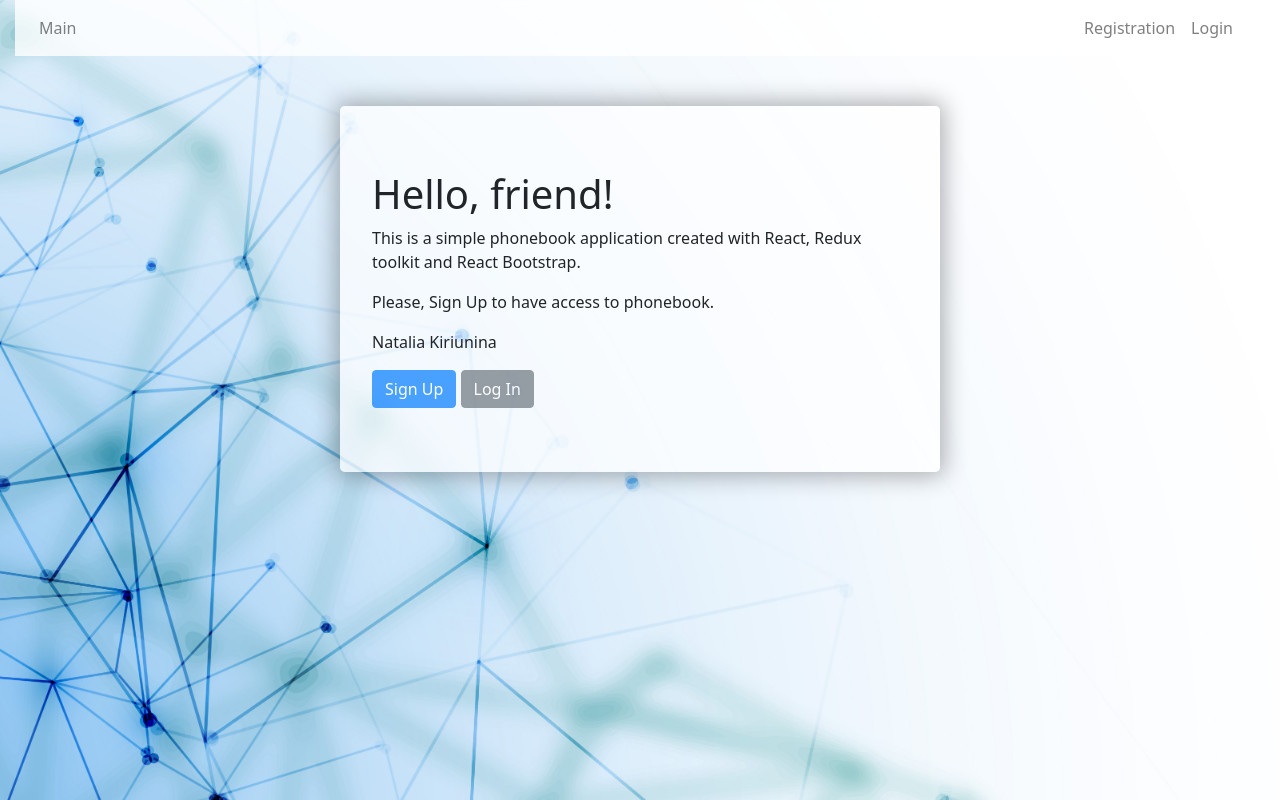
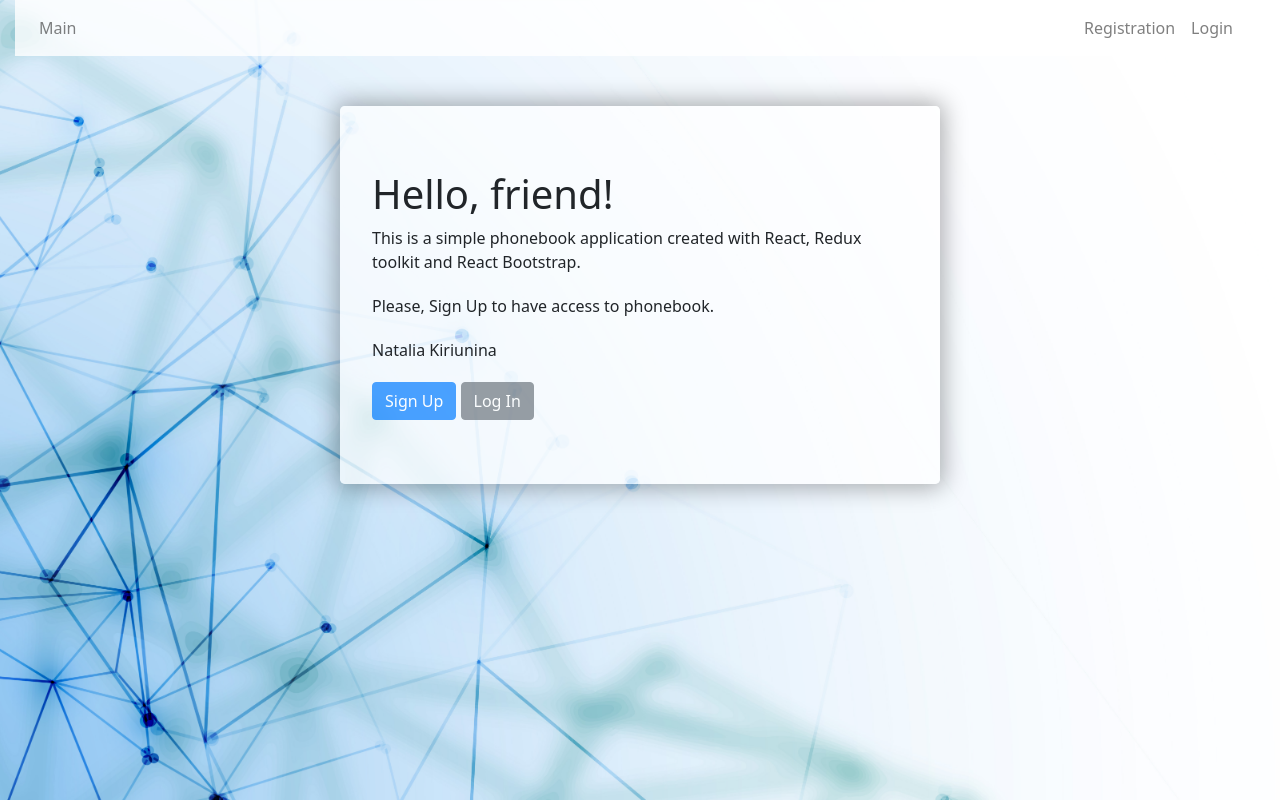
Before and after one commit to nat-kir/goit-react-hw-08-phonebook, a React (Create React App) app: page / in a window 1280 px wide. Built offline with nearby package versions, Linux system fonts and the light colour scheme.

Commit message:
bootstrap styles

```diff
--- a/src/views/HomeView.js
+++ b/src/views/HomeView.js
@@ -21,8 +21,12 @@ const HomeView = ({ isAuthenticated }) => {
         and React Bootstrap.
       </p>
 
-      {!isAuthenticated && <p>Please, Sign Up to have access to phonebook.</p>}
-      <p>Natalia Kiriunina</p>
+      {!isAuthenticated && (
+        <p style={{ marginTop: '20px' }}>
+          Please, Sign Up to have access to phonebook.
+        </p>
+      )}
+      <p style={{ margin: '20px 0' }}>Natalia Kiriunina</p>
       {isAuthenticated ? (
         <Button href="/contacts" variant="primary" style={{ opacity: '0.7' }}>
           My contacts
```
